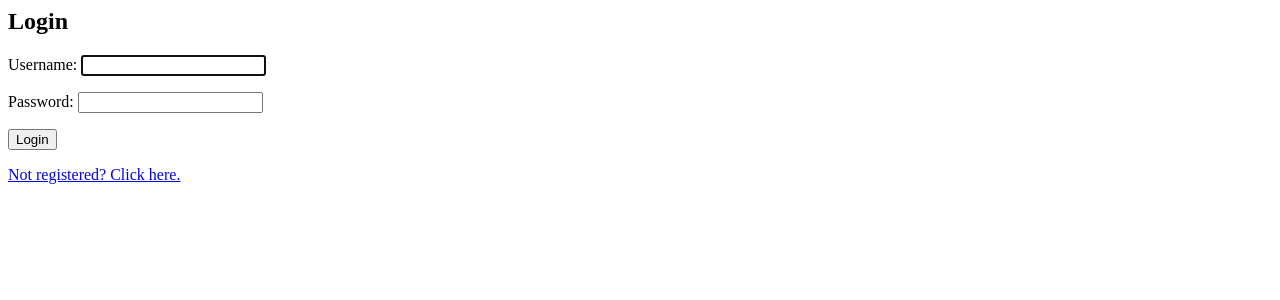
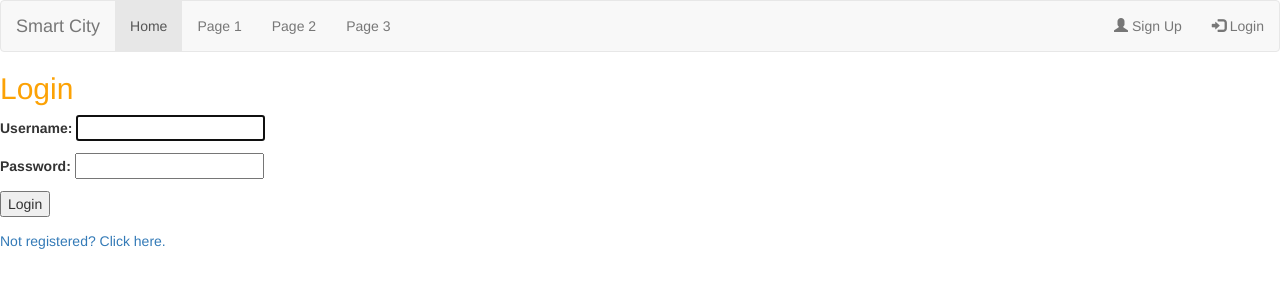
Before and after one commit to ntuong196/IFB299-SmartCity, a Django app: page /login/ in a window 1280 px wide. Shown: the top 300 px of the page. Run offline with Django 3.2, Linux system fonts and the light colour scheme; some libraries are stand-ins or nearby versions.

Commit message:
Created header bar for pages
Added bootstrap css for a navigation bar

```diff
--- /dev/null
+++ b/smartcity/login/static/css/style.css
@@ -0,0 +1,3 @@
+h2 {
+	color: #FCA205;
+}
--- a/smartcity/smartcity/templates/base.html
+++ b/smartcity/smartcity/templates/base.html
@@ -1,11 +1,36 @@
 <!doctpye html>
+{% load staticfiles %}
+
 <html>
 	<head>
 		<meta charset="utf-8">
 		<title>Smart City</title>
+		<link rel="stylesheet" href="https://maxcdn.bootstrapcdn.com/bootstrap/3.3.7/css/bootstrap.min.css">
+		<link rel="stylesheet" href="{% static 'css/style.css' %}"/>
+		<script src="https://ajax.googleapis.com/ajax/libs/jquery/1.12.0/jquery.min.js"></script>
+		<script src="http://maxcdn.bootstrapcdn.com/bootstrap/3.3.6/js/bootstrap.min.js"></script>
 	</head>
 	<body>
+	<nav class="navbar navbar-default">
+		<div class="container-fluid">
+			<!-- Logo -->
+			<div class="navbar-header">
+				<a class="navbar-brand" href="/login">Smart City</a>
+			</div>
+			<ul class="nav navbar-nav">
+				<li class="active"><a href="#">Home</a></li>
+				<li><a href="#">Page 1</a></li>
+				<li><a href="#">Page 2</a></li>
+				<li><a href="#">Page 3</a></li>
+			</ul>
+			<ul class="nav navbar-nav navbar-right">
+				<li><a href="register.html"><span class="glyphicon glyphicon-user"></span> Sign Up</a></li>
+				<li><a href="/login"><span class="glyphicon glyphicon-log-in"></span> Login</a></li>
+			</ul>
+		</div>
+	</nav>
 		{% block content %}
 		{% endblock content %}
+
 	</body>
 </html>
--- a/smartcity/smartcity/templates/login/login.html
+++ b/smartcity/smartcity/templates/login/login.html
@@ -1,8 +1,11 @@
 {% extends 'base.html' %}
+{% block content %}
 
-{% block content %}
+
 {{ form.errors }}
 {{ form.non_field_errors }}
+
+
 		<h2>Login</h2>
 		<form method="post">
 			{% csrf_token %}
@@ -11,4 +14,6 @@
 		</form>
 
 		<a href="/login/register">Not registered? Click here.</a>
+
+
 {% endblock %}
--- a/smartcity/smartcity/templates/login/register.html
+++ b/smartcity/smartcity/templates/login/register.html
@@ -1,6 +1,7 @@
 {% extends 'base.html' %}
 
 {% block content %}
+
   <h2>Sign up</h2>
   <form method="post">
     {% csrf_token %}
```
Also changed, not shown: smartcity/login/static/images/background.png (added). Lines whose indentation alone changed are shown as unchanged.
